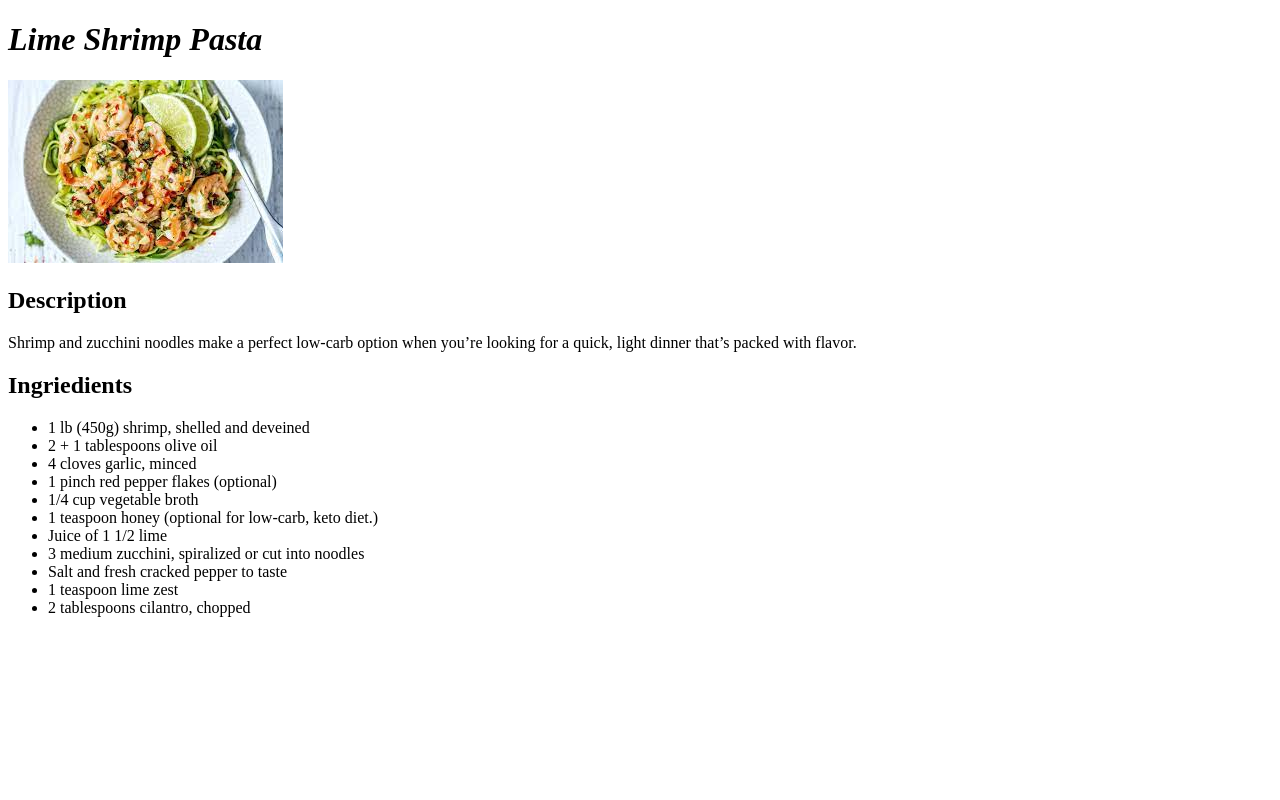
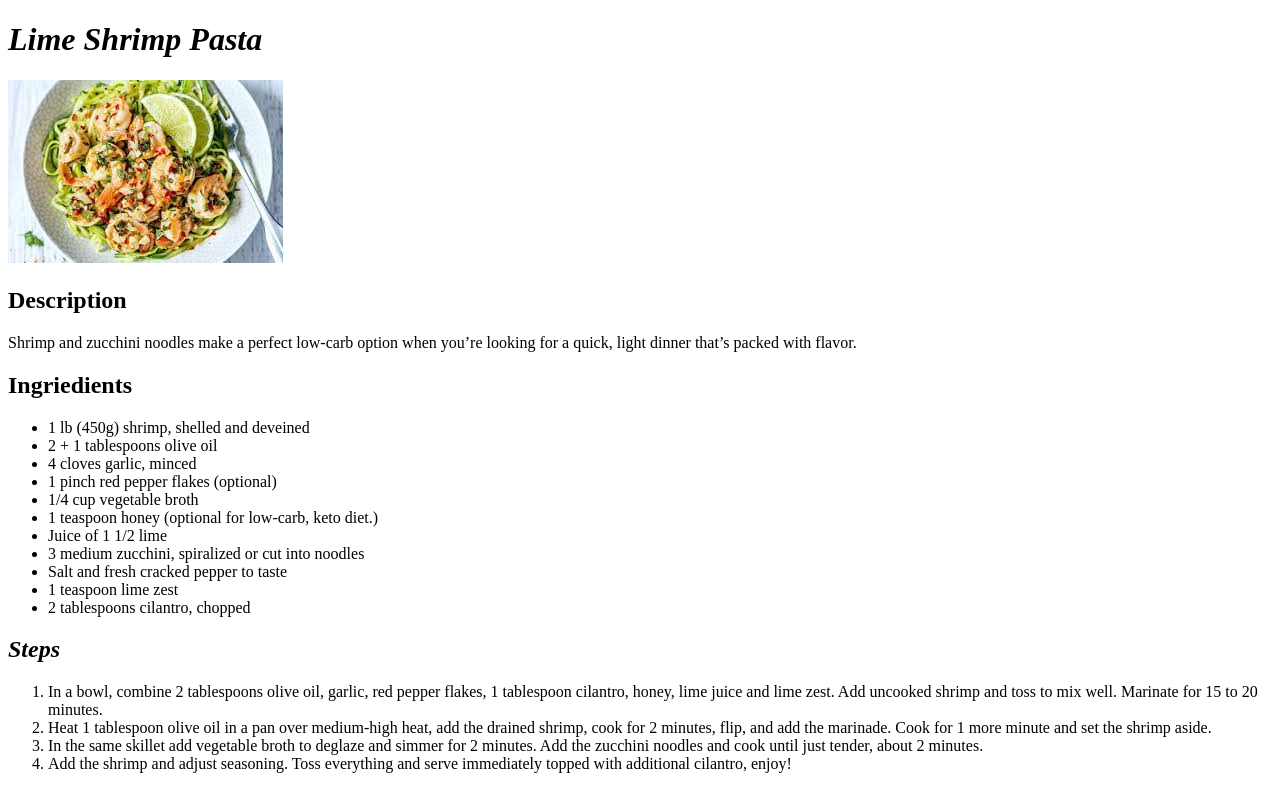
Before and after one commit to Tynthesky/odin-recipes, a plain HTML site: page recipes/Limeshrimppasta.html in a window 1280 px wide. Drawn offline with Linux system fonts and the light colour scheme.

Commit message:
Add ordered list of steps

```diff
--- a/recipes/Limeshrimppasta.html
+++ b/recipes/Limeshrimppasta.html
@@ -25,5 +25,12 @@
                     <li>1 teaspoon lime zest</li>
                     <li>2 tablespoons cilantro, chopped</li>
                 </ul>
+            <h2><em>Steps</em></h2>
+                <ol>
+                    <li>In a bowl, combine 2 tablespoons olive oil, garlic, red pepper flakes, 1 tablespoon cilantro, honey, lime juice and lime zest. Add uncooked shrimp and toss to mix well. Marinate for 15 to 20 minutes.</li>
+                    <li>Heat 1 tablespoon olive oil in a pan over medium-high heat, add the drained shrimp, cook for 2 minutes, flip, and add the marinade. Cook for 1 more minute and set the shrimp aside.</li>
+                    <li>In the same skillet add vegetable broth to deglaze and simmer for 2 minutes. Add the zucchini noodles and cook until just tender, about 2 minutes.</li>
+                    <li>Add the shrimp and adjust seasoning. Toss everything and serve immediately topped with additional cilantro, enjoy!</li>
+                </ol>
     </body>
 </html>
```
